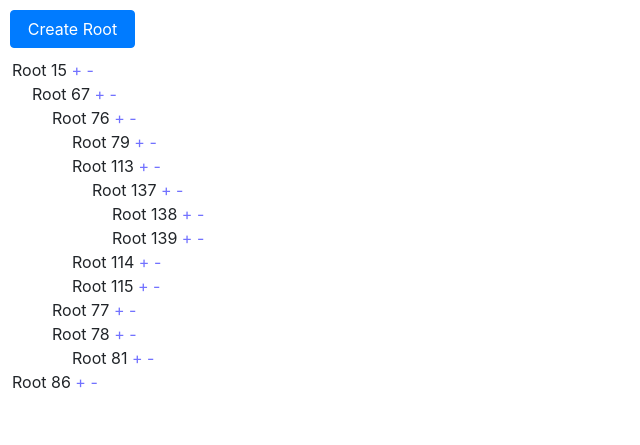
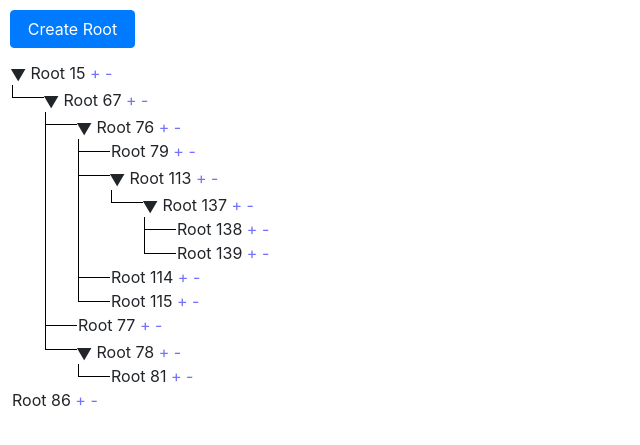
Before and after one commit to maxcena2015/TextTree, a PHP site: page / in a window 1280 px wide. Shown: the top 445 px of the page, without its empty margins (0-640 px from the left). Run offline with PHP 8.4, Linux system fonts and the light colour scheme; data comes from the database, SQL or seed files in the repository.

Commit message:
added possibility to show and hide trees. First secondary task

```diff
--- /dev/null
+++ b/assets/scripts/show-hide-child-trees.js
@@ -0,0 +1,6 @@
+$(document).on('click', '.root-triangle-btn', function (event) {
+    event.stopPropagation();
+    event.preventDefault();
+    $(this).toggleClass('opened');
+    $(this).closest('.root-element').next('.root-childs').toggleClass('hide');
+})
--- a/assets/styles/styles.css
+++ b/assets/styles/styles.css
@@ -21,7 +21,60 @@ a:hover {
 }
 
 .root-childs {
-    margin-left: 20px;
+    overflow: hidden;
+    max-height: 10000px;
+    transition: max-height 2.5s ease-in-out;
+}
+
+.root-childs.hide {
+    max-height: 0;
+    transition: max-height 0.5s cubic-bezier(0, 1, 0, 1);
+}
+
+.root-childs .root-element-wrapper {
+    padding-left: 32px;
+    border-left: 1px solid #000000;
+    position: relative;
+}
+
+.root-childs .root-element-wrapper:last-child {
+    border-left: none;
+    left: 1px;
+}
+
+.root-childs .root-child-line {
+    position: absolute;
+    top: 0;
+    left: -1px;
+}
+
+.root-childs .root-child-line::before {
+    content: "";
+    position: absolute;
+    width: 32px;
+    height: 13px;
+    border-left: 1px solid #000000;
+    border-bottom: 1px solid #000000;
+}
+
+.root-triangle-btn {
+    position: relative;
+    width: 14px;
+    height: 21px;
+    display: inline-block;
+}
+
+.root-triangle-btn::before {
+    content: "▲";
+    position: absolute;
+    transform: rotate(90deg);
+    top: 3px;
+}
+
+.root-triangle-btn.opened::before {
+    transform: rotate(180deg);
+    left: -2px;
+    top: 5px;
 }
 
 /*******************************************
--- a/inc/classes/NodeTreeHTMLGenerator.php
+++ b/inc/classes/NodeTreeHTMLGenerator.php
@@ -60,11 +60,15 @@ class NodeTreeHTMLGenerator
         ?>
 
         <div class="root-element-wrapper" data-id="<?php echo $node['id']; ?>">
-                    <span class="root-element">
-                        Root <?php echo $node['id']; ?>
+                    <div class="root-element">
+                        <span class="root-child-line"></span>
+                        <?php if (!empty($node['children'])) { ?>
+                            <span class="root-triangle-btn opened"></span>
+                        <?php } ?>
+                        <span class="root-name">Root <?php echo $node['id']; ?></span>
                         <a href="#" class="root-action-btn root-add-btn">+</a>
                         <a href="#" class="root-action-btn root-delete-modal-open" data-bs-toggle="modal" data-bs-target="#deleteRootModal">-</a>
-                    </span>
+                    </div>
             <div class="root-childs">
                 <?php
                 if (!empty($node['children'])) {
--- a/index.php
+++ b/index.php
@@ -25,6 +25,7 @@ $nodeTreeGenerator = new NodeTreeHTMLGenerator($nodeFromMySQLArrayGenerator);
     <script src="https://cdn.jsdelivr.net/npm/bootstrap@5.3.0-alpha1/dist/js/bootstrap.bundle.min.js" integrity="sha384-w76AqPfDkMBDXo30jS1Sgez6pr3x5MlQ1ZAGC+nuZB+EYdgRZgiwxhTBTkF7CXvN" crossorigin="anonymous"></script>
     <script type="text/javascript" src="assets/scripts/jquery-3.6.3.min.js"></script>
     <script type="text/javascript" src="assets/scripts/add-remove-nodes-scripts.js"></script>
+    <script type="text/javascript" src="assets/scripts/show-hide-child-trees.js"></script>
 
     <?php require_once 'inc/modal/deleteModal.php'; ?>
 </body>
```
